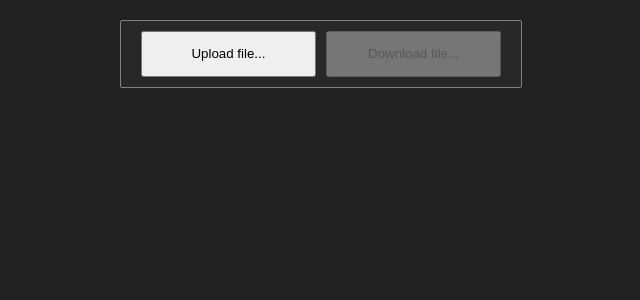
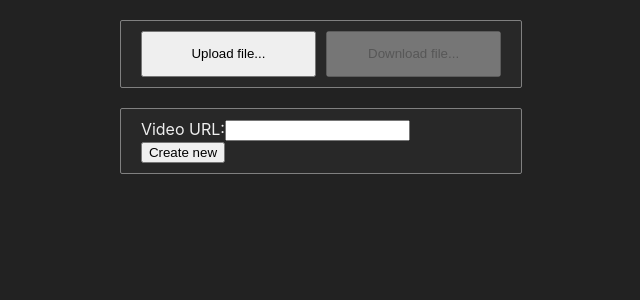
Before and after one commit to lehnerpat/train-ride-maps, a React (Create React App) app: page / in a window 1280 px wide. Shown: the top 300 px of the page, without its empty margins (319-959 px from the left). Built offline with nearby package versions, Linux system fonts and the light colour scheme; what io-ts would draw is missing.

Commit message:
Add option to start new file from video URL

```diff
--- a/src/App.tsx
+++ b/src/App.tsx
@@ -6,6 +6,7 @@ import { JsonInputTester } from "./JsonInputTester";
 import { LoadSaveFile } from "./LoadSaveFile";
 import styled from "styled-components";
 import { readFromJson, RouteFileModel, serializeToJson } from "./route-files";
+import { NewFileStarter } from "./NewFileStarter";
 
 function App() {
   const [route, setRoute] = useState<RouteFileModel>();
@@ -24,7 +25,15 @@ function App() {
           isDownloadAvailable={!!route}
           onDownloadRequested={() => serializeToJson(route!)}
         />
-        {!!route && <RoutePlayer routeState={[route, setRoute]} />}
+        {!!route ? (
+          <RoutePlayer routeState={[route, setRoute]} />
+        ) : (
+          <NewFileStarter
+            onCreateNewFile={(videoUrl) => {
+              setRoute({ videoUrl, waypoints: [] });
+            }}
+          />
+        )}
       </MainContainer>
     </MainCenterer>
   );
--- /dev/null
+++ b/src/NewFileStarter.tsx
@@ -0,0 +1,25 @@
+import { FC, useState } from "react";
+import { Panel } from "./components/Panel";
+
+interface NewFileStarterProps {
+  onCreateNewFile: (videoUrl: string) => void;
+}
+export const NewFileStarter: FC<NewFileStarterProps> = ({ onCreateNewFile }) => {
+  const [videoUrl, setVideoUrl] = useState("");
+  return (
+    <Panel>
+      <div>
+        <label htmlFor="new-video-url">Video URL:</label>
+        <input
+          type="text"
+          id="new-video-url"
+          value={videoUrl}
+          onChange={(ev) => {
+            setVideoUrl(ev.target.value);
+          }}
+        />
+      </div>
+      <button onClick={() => onCreateNewFile(videoUrl)}>Create new</button>
+    </Panel>
+  );
+};
--- a/src/RoutePlayer.tsx
+++ b/src/RoutePlayer.tsx
@@ -11,7 +11,7 @@ interface RoutePlayerProps {
   routeState: [Route, React.Dispatch<React.SetStateAction<Route | undefined>>];
 }
 export const RoutePlayer: FC<RoutePlayerProps> = ({ routeState: [route, setRoute] }) => {
-  const initialCoord = route.waypoints[0].p;
+  const initialCoord = route.waypoints.length > 0 ? route.waypoints[0].p : { lat: 0, lng: 0 };
   const [durationSec, setDurationSec] = useState<number>();
   const [playedSeconds, setPlayedSeconds] = useState(0);
   const [currentCenter, setCurrentCenter] = useState<LatLngLiteral>(initialCoord);
```
